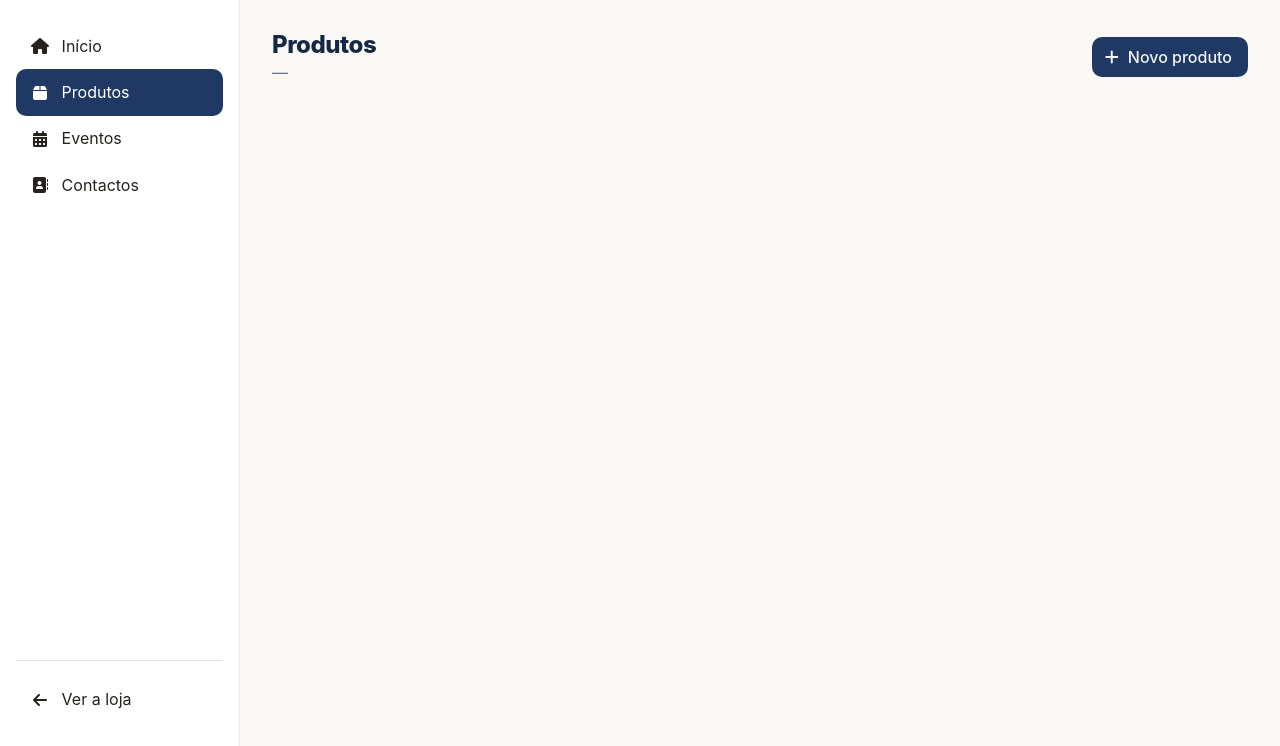
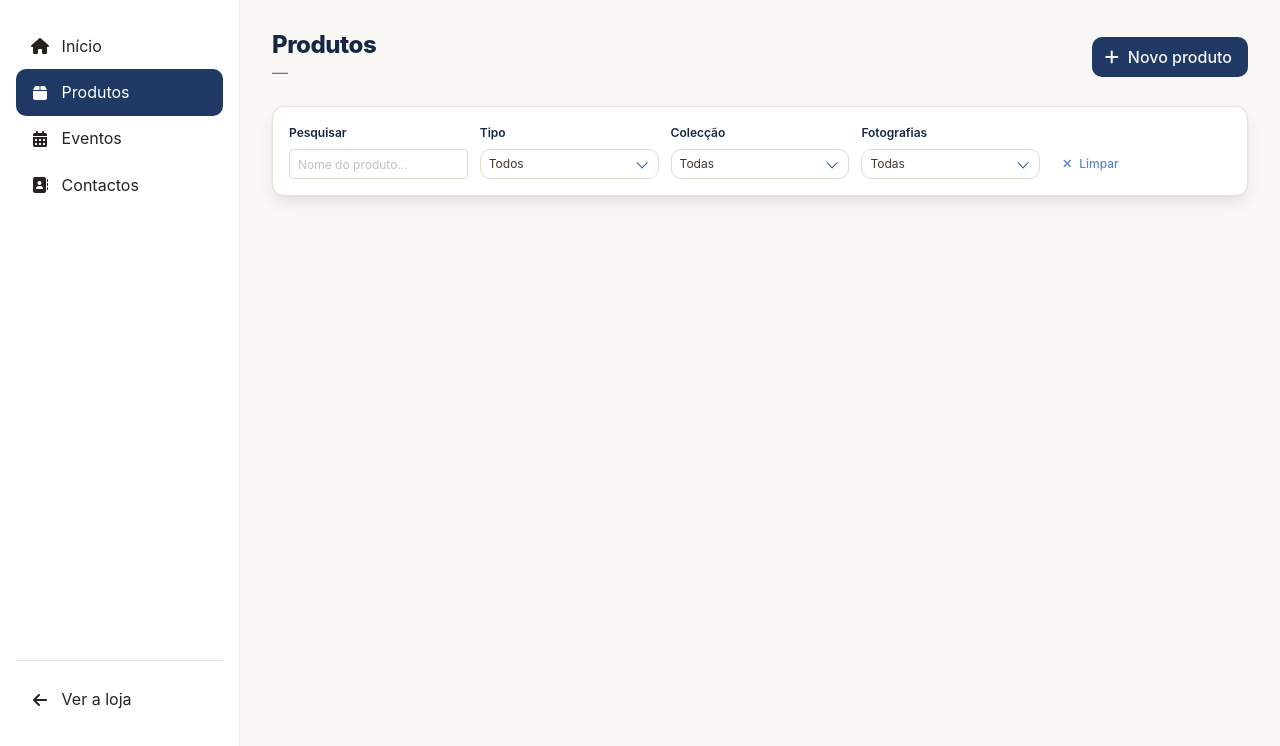
Before and after one commit to hvieira512/flask-coisascomgosto, a Flask app: page /dashboard/products in a window 1280 px wide. Shown: the part 53-799 px from the top of the page. Run offline with Flask 3, Linux system fonts and the light colour scheme; the visitor is signed in with stand-in values (Sample User, id 1); data comes from the database, SQL or seed files in the repository; some libraries are stand-ins or nearby versions.

Commit message:
feat(dashboard): filter the product list
Name, type and collection are sent as query parameters, so the API narrows the
result and it stays correct however large the catalog grows. The type filter
walks the hierarchy, so picking "Caixa" returns all five of its sub-types'
products and "Caixa redonda" returns two.

Filtering by whether a product has photographs has no endpoint, so it is
applied to the fetched page — which is honest for a dashboard that already
requests the whole catalog, and the one filter the owner actually needs to find
work to do.

Search is debounced so typing does not fire a request per keystroke, the clear
button appears only when something is set, and an empty result says the filters
matched nothing rather than that there are no products.

Co-Authored-By: Claude Opus 5 (1M context) <noreply@anthropic.com>

```diff
--- a/static/css/dashboard.css
+++ b/static/css/dashboard.css
@@ -362,3 +362,17 @@
         grid-template-columns: 1fr;
     }
 }
+
+/* The filter bar above the product grid. Auto-fits so it is one row on a wide
+   screen and stacks on a narrow one, without breakpoints. */
+.dash-filters {
+    display: grid;
+    grid-template-columns: repeat(auto-fit, minmax(11rem, 1fr));
+    gap: .75rem;
+    align-items: end;
+}
+
+.dash-filters-clear {
+    display: flex;
+    align-items: flex-end;
+}
--- a/static/js/dashboard/products/fetch.js
+++ b/static/js/dashboard/products/fetch.js
@@ -1,5 +1,6 @@
 import { API } from "../../core/api.js";
 import { removeLoading, renderLoading } from "../../core/utils.js";
+import { isFiltered, photoFilter, query } from "./filters.js";
 
 const productList = document.getElementById("product-list");
 const container = "#product-list";
@@ -10,12 +11,24 @@ const escapeHtml = (value) =>
     }[c]));
 
 const renderEmptyMessage = () => {
+    const filtered = isFiltered();
     productList.innerHTML = `
         <div class="cell dash-empty">
-            <span class="icon is-large has-text-grey-light"><i class="fa-solid fa-box-open fa-2x"></i></span>
-            <p class="mt-3 has-text-grey">Ainda não há produtos.</p>
+            <span class="icon is-large has-text-grey-light">
+              <i class="fa-solid ${filtered ? "fa-filter-circle-xmark" : "fa-box-open"} fa-2x"></i>
+            </span>
+            <p class="mt-3 has-text-grey">
+              ${filtered
+                  ? "Nenhum produto corresponde aos filtros."
+                  : "Ainda não há produtos."}
+            </p>
         </div>`;
 };
+
+/** Photographs live on the product and on each variant. */
+const photoCount = (product) =>
+    (product.images ?? []).length
+    + product.variants.reduce((n, v) => n + (v.images ?? []).length, 0);
 
 const renderProduct = (product) => {
     const cell = document.createElement("div");
@@ -29,9 +42,7 @@ const renderProduct = (product) => {
         .map((v) => window.ColorSet.badge(v.color_set))
         .join("");
 
-    // Variant-pinned photographs live under each variant, not on the product.
-    const photos = (product.images ?? []).length
-        + product.variants.reduce((n, v) => n + (v.images ?? []).length, 0);
+    const photos = photoCount(product);
 
     cell.innerHTML = `
         <article class="card dash-product">
@@ -80,13 +91,21 @@ const renderProducts = (products) => {
 export const fetchProducts = async () => {
     renderLoading(container);
     try {
-        // limit=100: the dashboard lists the whole catalog. The API defaults to
-        // 10, which silently hid four of fourteen products.
-        const res = await window.Auth.authFetch(`${API.products.list}?limit=100`);
+        // The query carries limit=100 plus whatever the filter bar has set.
+        // The API defaults to 10, which silently hid four of fourteen products.
+        const res = await window.Auth.authFetch(`${API.products.list}?${query()}`);
         if (!res.ok) throw new Error("Failed to fetch products");
 
         const { products } = await res.json();
-        renderProducts(products);
+
+        // No endpoint filters on photographs, so it is applied here.
+        const wanted = photoFilter();
+        const visible = wanted
+            ? products.filter((p) =>
+                  wanted === "none" ? photoCount(p) === 0 : photoCount(p) > 0)
+            : products;
+
+        renderProducts(visible);
     } catch (error) {
         Notify.error("Erro ao buscar produtos");
         console.error("Error fetching products:", error);
--- a/static/js/dashboard/products/main.js
+++ b/static/js/dashboard/products/main.js
@@ -1,5 +1,6 @@
 import { API } from "../../core/api.js";
 import { fetchProducts } from "./fetch.js";
+import { mountFilters } from "./filters.js";
 import { escapeHtml, productForm, submitProductForm } from "./form.js";
 import { addImage, allImages, imagesPanel, removeImage, uploadImage } from "./images.js";
 import { addVariant, removeVariant, variantsPanel } from "./variants.js";
@@ -41,7 +42,7 @@ async function openCreate() {
             const id = await submitProductForm(modal("newProductModal"));
             close("newProductModal");
             Notify.success("Produto criado.");
-            await fetchProducts();
+            await mountFilters(fetchProducts).then(fetchProducts);
             openEdit(id);   // straight on to colours and photographs
         } catch (error) {
             Notify.error(error.message);
@@ -85,7 +86,7 @@ async function openEdit(id) {
             await submitProductForm(modal("editProductModal"));
             close("editProductModal");
             Notify.success("Produto actualizado.");
-            await fetchProducts();
+            await mountFilters(fetchProducts).then(fetchProducts);
         } catch (error) {
             Notify.error(error.message);
         } finally {
@@ -110,7 +111,7 @@ function wireEditTabs() {
 
 /** Re-opens the modal on the same product so every panel sees fresh data. */
 async function refreshEdit(productId) {
-    await fetchProducts();
+    await mountFilters(fetchProducts).then(fetchProducts);
     await openEdit(productId);
 }
 
@@ -250,7 +251,7 @@ async function openDelete(id) {
             if (!res.ok) throw new Error("Não foi possível apagar.");
             close("deleteProductModal");
             Notify.success("Produto apagado.");
-            await fetchProducts();
+            await mountFilters(fetchProducts).then(fetchProducts);
         } catch (error) {
             Notify.error(error.message);
         } finally {
@@ -275,4 +276,4 @@ document.addEventListener("click", (event) => {
 
 document.getElementById("new-product")?.addEventListener("click", openCreate);
 
-fetchProducts();
+mountFilters(fetchProducts).then(fetchProducts);
--- a/templates/dashboard/products.html
+++ b/templates/dashboard/products.html
@@ -17,6 +17,47 @@
         </button>
     </div>
 </header>
+
+<div class="card dash-panel p-4 mb-5">
+    <div class="dash-filters">
+        <div class="field mb-0">
+            <label class="label is-small" for="filter-q">Pesquisar</label>
+            <input class="input is-small" id="filter-q" placeholder="Nome do produto…">
+        </div>
+
+        <div class="field mb-0">
+            <label class="label is-small" for="filter-type">Tipo</label>
+            <div class="select is-small is-fullwidth">
+                <select id="filter-type"><option value="">Todos</option></select>
+            </div>
+        </div>
+
+        <div class="field mb-0">
+            <label class="label is-small" for="filter-collection">Colecção</label>
+            <div class="select is-small is-fullwidth">
+                <select id="filter-collection"><option value="">Todas</option></select>
+            </div>
+        </div>
+
+        <div class="field mb-0">
+            <label class="label is-small" for="filter-photos">Fotografias</label>
+            <div class="select is-small is-fullwidth">
+                <select id="filter-photos">
+                    <option value="">Todas</option>
+                    <option value="none">Sem fotografia</option>
+                    <option value="some">Com fotografia</option>
+                </select>
+            </div>
+        </div>
+
+        <div class="field mb-0 dash-filters-clear">
+            <button class="button is-small is-ghost" id="filter-clear" hidden>
+                <span class="icon"><i class="fa-solid fa-xmark"></i></span>
+                <span>Limpar</span>
+            </button>
+        </div>
+    </div>
+</div>
 
 <div id="product-list" class="grid is-col-min-14"></div>
 
```
Also changed, not shown: static/js/dashboard/products/filters.js (added, +77 -0 lines), tests/test_products_api.py (+52 -0 lines), tests/test_template_contracts.py (+6 -0 lines), static/img/products/caixa-12a3ec94.jpg (added), static/img/products/caixa-b7c1d21f.jpg (added), static/img/products/evil-759d09f2.jpg (added), static/img/products/foto-6dce522b.jpg (added), static/img/products/foto-7d338204.jpg (added).
